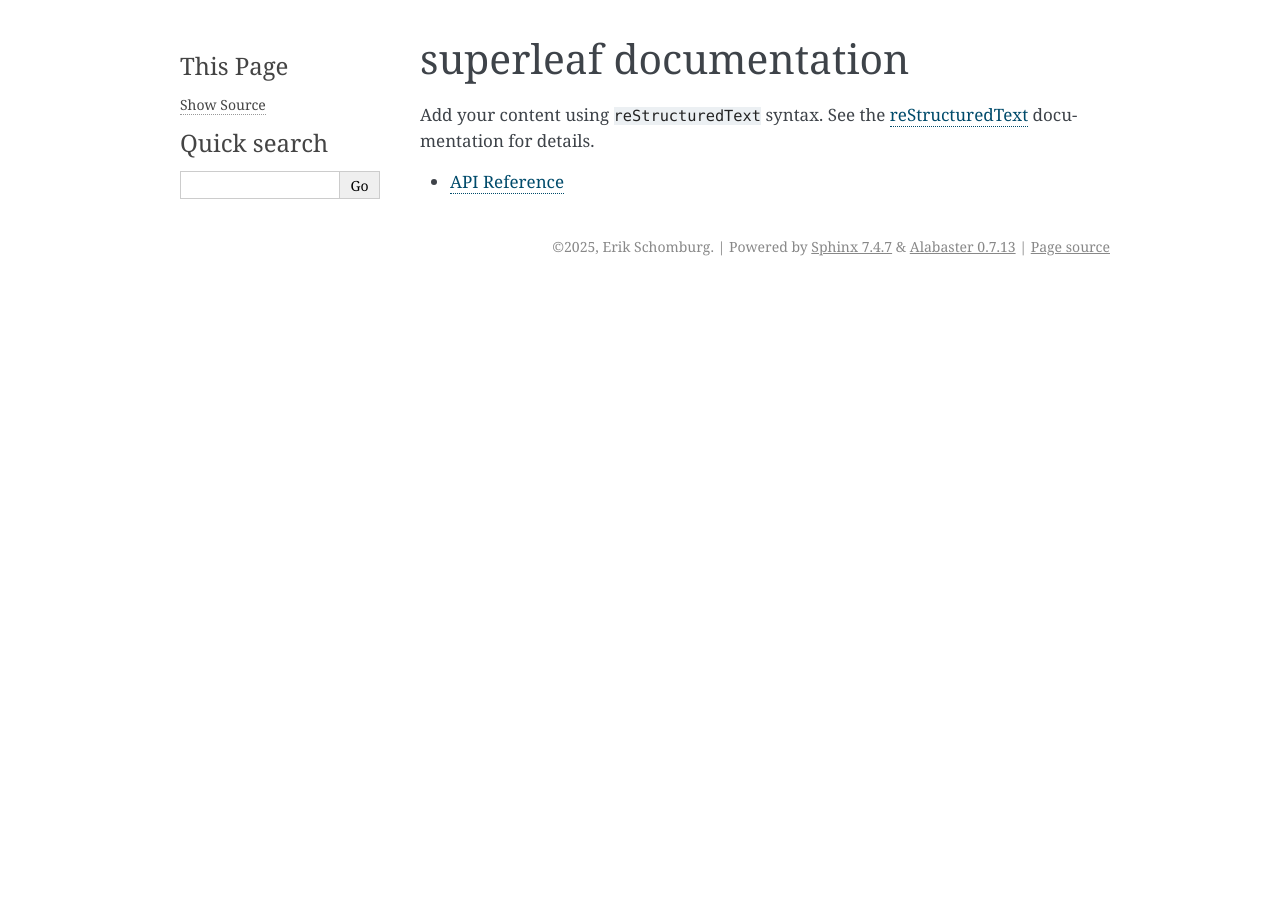
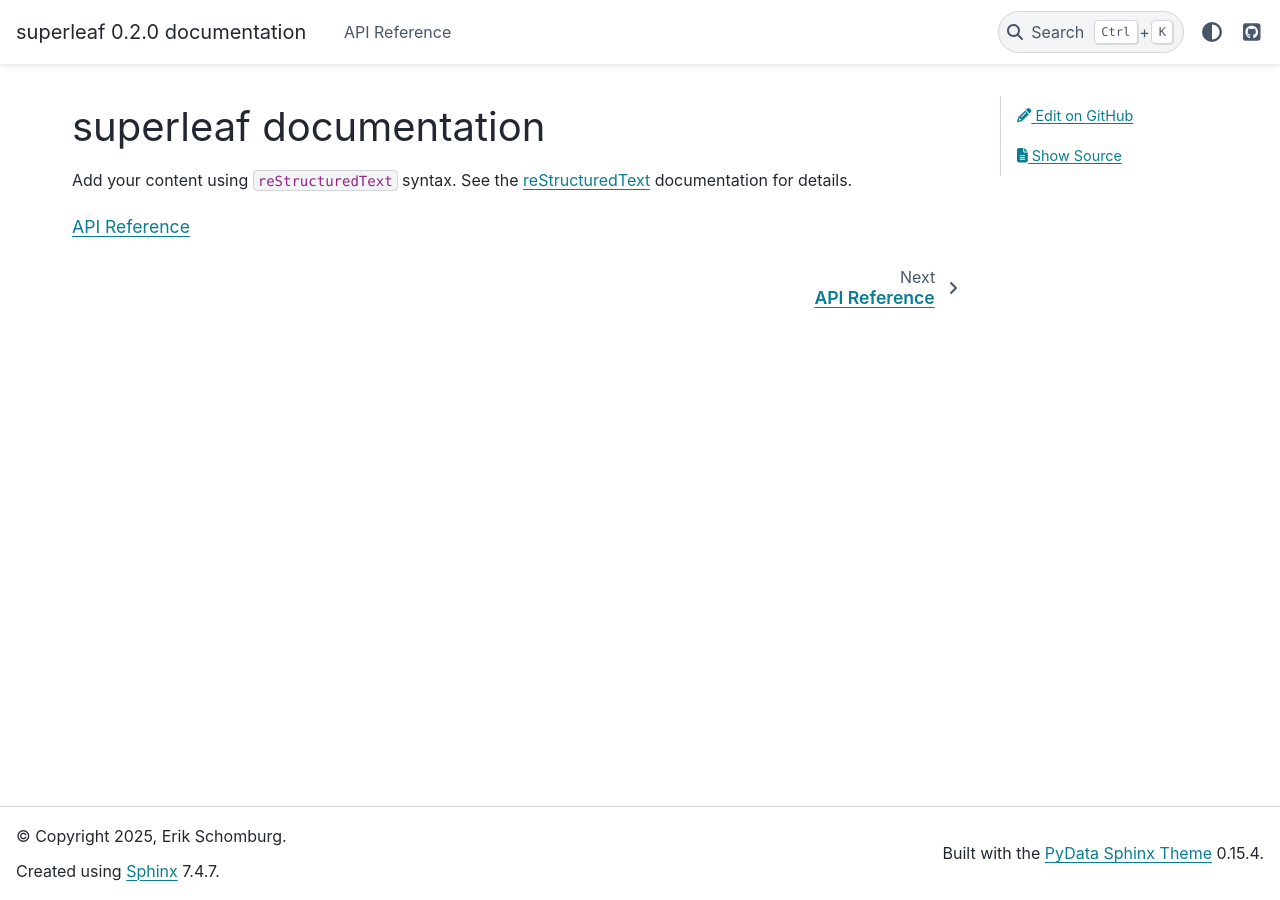
Before and after one commit to eschombu/superleaf, a Sphinx documentation site: the page built from docs/index.rst, in a window 1280 px wide. Built offline with Sphinx 7.4.7 and the PyData theme 0.15.4, drawn with Linux system fonts in a browser that asks for light colours; some of the changed lines change nothing that is shown.

Commit message:
change docs html style and add source code links

```diff
--- a/docs/conf.py
+++ b/docs/conf.py
@@ -14,6 +14,7 @@
 # -- General configuration ---------------------------------------------------
 # https://www.sphinx-doc.org/en/master/usage/configuration.html#general-configuration
 
+import inspect
 import os
 import sys
 
@@ -24,6 +25,7 @@
     'sphinx.ext.autodoc',      # core autodoc support
     'sphinx.ext.napoleon',     # for Google/NumPy‑style docstrings
     'sphinx.ext.autosummary',  # generates stub pages automatically
+    'sphinx.ext.linkcode',     # adds link to source code
 ]
 
 templates_path = ['_templates']
@@ -35,10 +37,11 @@
 autosummary_generate_overwrite = True
 
 autodoc_default_options = {
-    'members': True,            # include all methods & attributes
-    'undoc-members': True,      # even if no docstring
-    'inherited-members': True,  # show methods from base classes
-    'show-inheritance': True,
+    'members': True,             # include all methods & attributes
+    'undoc-members': True,       # even if no docstring
+    'inherited-members': False,  # show methods from base classes
+    'show-inheritance': True,    # insert base classes after the class signature
+    'member-order': 'bysource',  # disable alphabetical sorting
 }
 # For classes, also merge class doc + __init__ doc:
 autoclass_content = 'both'
@@ -46,5 +49,42 @@
 # -- Options for HTML output -------------------------------------------------
 # https://www.sphinx-doc.org/en/master/usage/configuration.html#options-for-html-output
 
-html_theme = 'alabaster'
+html_theme = "pydata_sphinx_theme"
+html_context = {
+    "github_user": "eschombu",
+    "github_repo": "superleaf",
+    "github_version": "master",
+    "doc_path": "docs",
+}
+html_theme_options = {
+    "github_url": "https://github.com/eschombu/superleaf",
+    "use_edit_page_button": True,  # Adds an "Edit on GitHub" button
+}
 html_static_path = ['_static']
+
+
+def linkcode_resolve(domain, info):
+    if domain != "py":
+        return None
+    if not info["module"]:
+        return None
+
+    try:
+        module = __import__(info["module"], fromlist=[info["fullname"]])
+        obj = module
+        for part in info["fullname"].split("."):
+            obj = getattr(obj, part)
+        fn = inspect.getsourcefile(obj)
+        source, lineno = inspect.getsourcelines(obj)
+    except Exception:
+        return None
+
+    # Customize for your repo URL and branch
+    repo_url = "https://github.com/eschombu/superleaf"
+    branch = "master"
+
+    # Calculate the relative path from your repository root
+    rel_path = os.path.relpath(fn, start=os.path.abspath(".."))
+
+    # Return URL pointing directly to the source lines on GitHub
+    return f"{repo_url}/blob/{branch}/{rel_path}#L{lineno}-L{lineno + len(source) - 1}"
```
